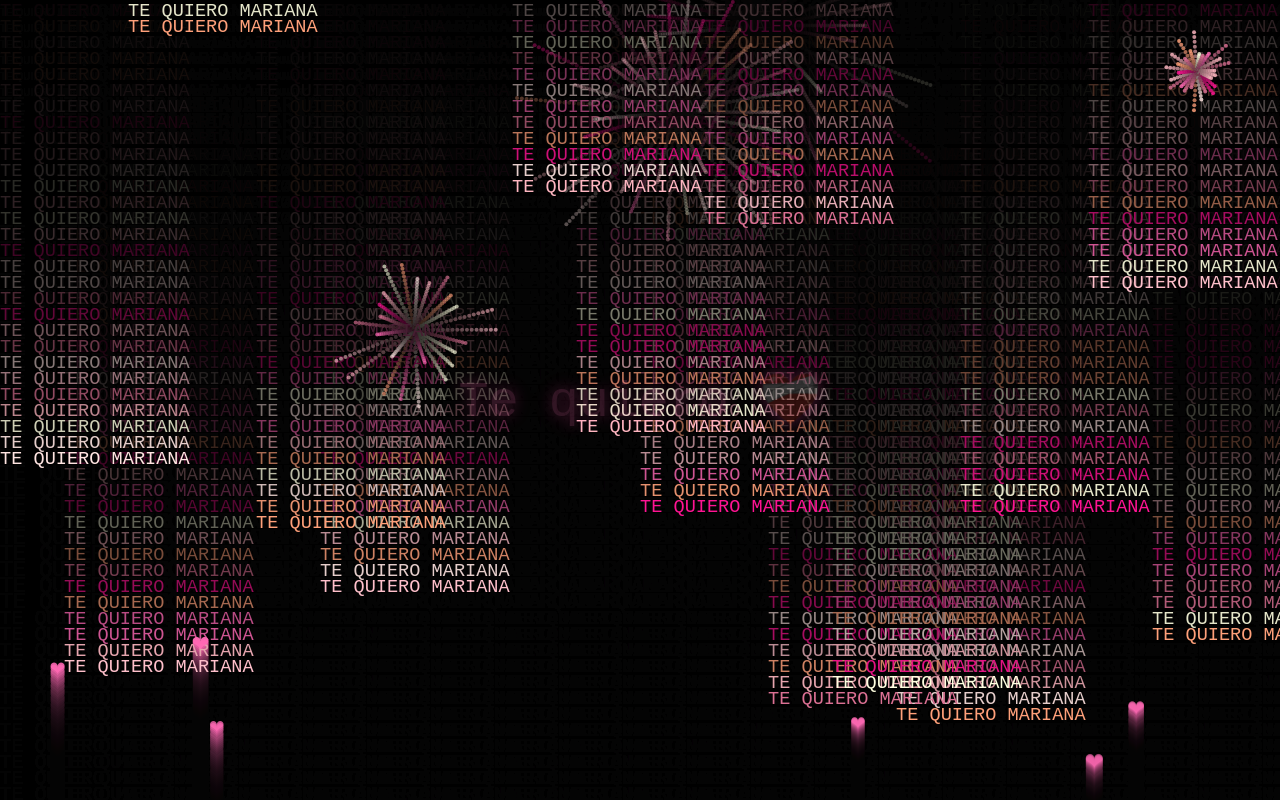
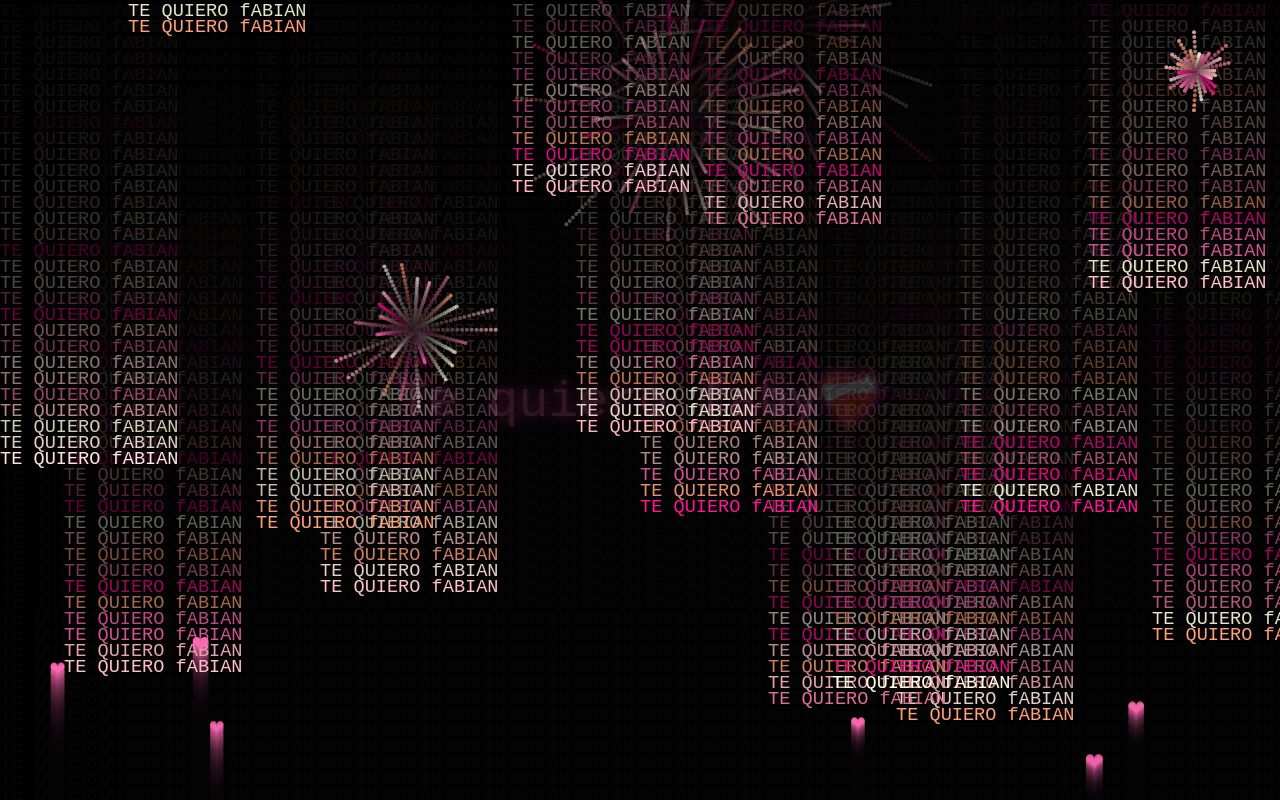
Before and after one commit to darwinxlk/para-su-amigo, a plain HTML site: page index.html in a window 1280 px wide. Drawn offline with Linux system fonts and the light colour scheme.

Commit message:
Update index.html

```diff
--- a/index.html
+++ b/index.html
@@ -3,7 +3,7 @@
 <head>
   <meta charset="UTF-8" />
   <meta name="viewport" content="width=device-width, initial-scale=1.0"/>
-  <title>PA MI AMOLCITO CORAZON UWU</title>
+  <title>PA Fabian nya </title>
   <style>
     body {
       margin: 0;
@@ -60,7 +60,7 @@
   <canvas id="canvas"></canvas>
 
   <div class="overlay">
-    <div class="center-message">Te quiero ❤‍🩹</div>
+    <div class="center-message">Te quiero faby❤‍🩹</div>
   </div>
 
   <!-- AUDIO: Cambia "tu-musica.mp3" por el nombre de tu archivo -->
@@ -170,7 +170,7 @@
         const x = i * fontSize * 4;
         const y = drops[i] * fontSize;
         ctx.fillStyle = colors[Math.floor(Math.random() * colors.length)];
-        ctx.fillText("TE QUIERO MARIANA", x, y);
+        ctx.fillText("TE QUIERO fABIAN", x, y);
 
         if (y > canvas.height && Math.random() > 0.975) drops[i] = 0;
         drops[i]++;
```
